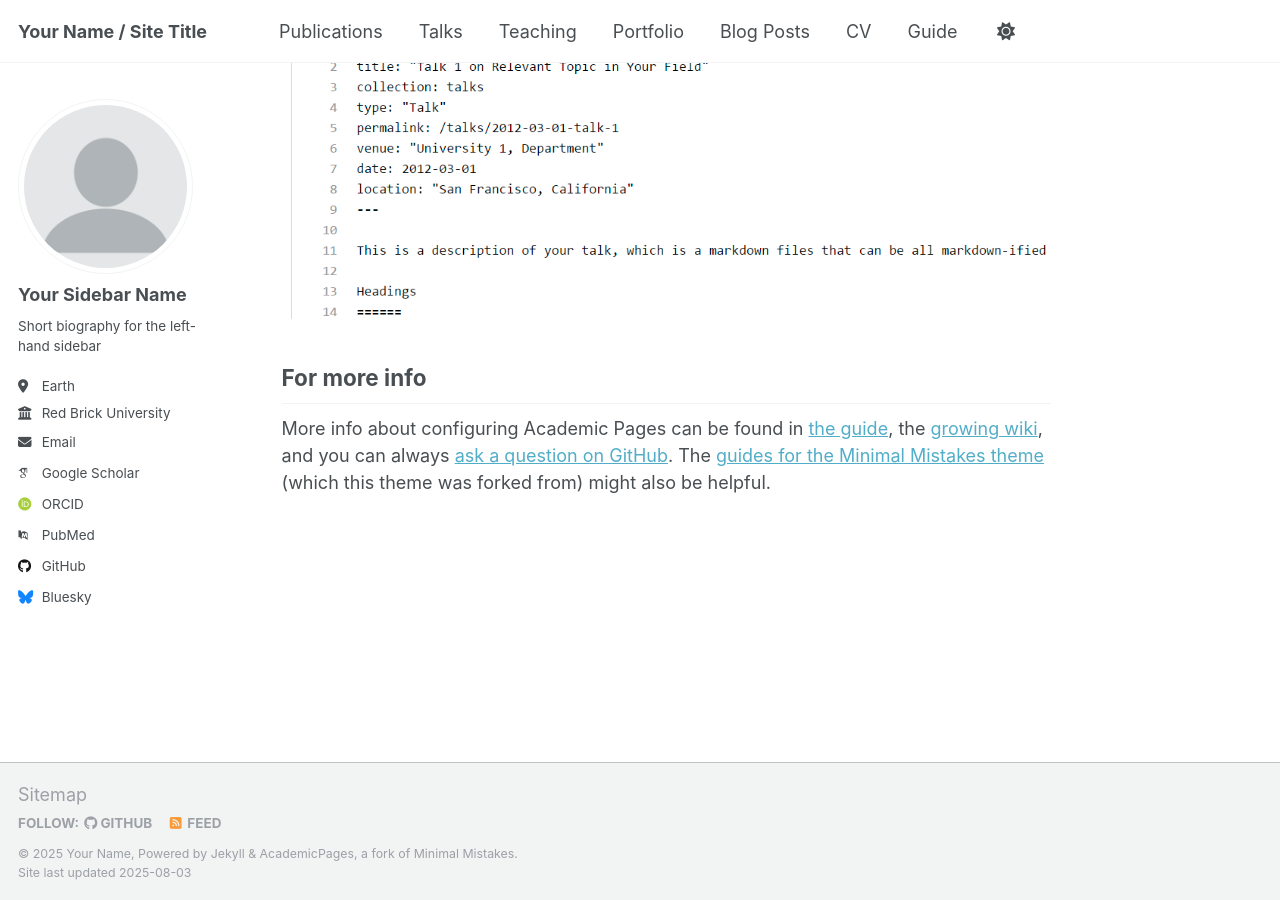
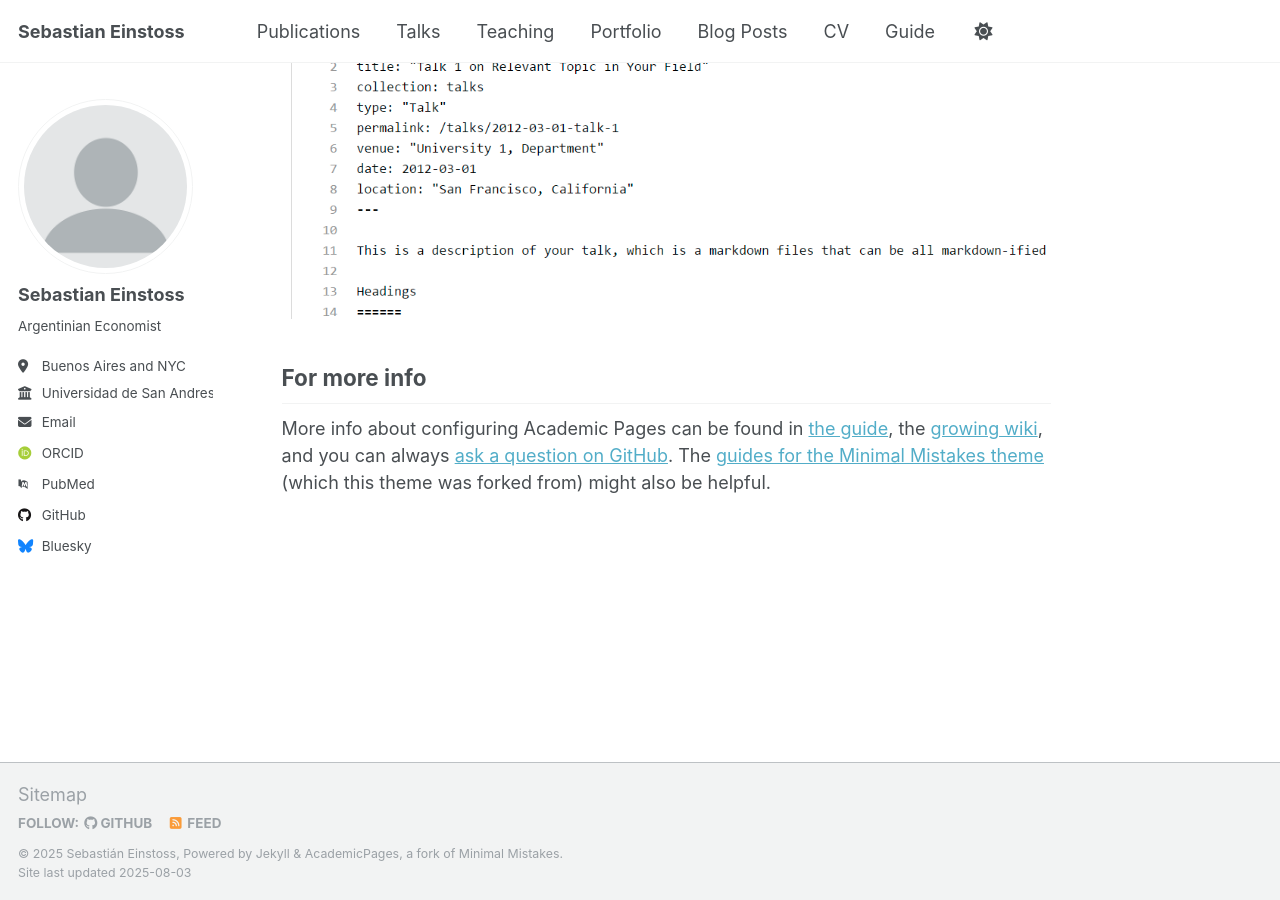
Before and after one commit to sebastianeinstoss/sebastianeinstoss.github.io, a Jekyll site: the page built from _pages/about.md, in a window 1280 px wide and 900 px high, scrolled down 2880 px. Built offline with Jekyll 4.4.1, drawn with Linux system fonts in a browser that asks for light colours; some web fonts are replaced; a script that is not in the unit is left out.

Commit message:
Update _config.yml

```diff
--- a/_config.yml
+++ b/_config.yml
@@ -9,13 +9,13 @@
 # Basic Site Settings
 locale                   : "en-US"
 site_theme               : "default"
-title                    : "Your Name / Site Title"
+title                    : "Sebastian Einstoss"
 title_separator          : "-"
-name                     : &name "Your Name"
-description              : &description "personal description"
-url                      : https://academicpages.github.io # the base hostname & protocol for your site e.g. "https://[your GitHub username].github.io" or if you already have some other page hosted on Github then use "https://[your GitHub username].github.io/[Your Repo Name]"
+name                     : &name "Sebastián Einstoss"
+description              : &description "PhD Student"
+url                      : https://sebastianeinstoss.github.io # the base hostname & protocol for your site e.g. "https://[your GitHub username].github.io" or if you already have some other page hosted on Github then use "https://[your GitHub username].github.io/[Your Repo Name]"
 baseurl                  : "" # the subpath of your site, e.g. "/blog"
-repository               : "academicpages/academicpages.github.io"
+repository               : "sebastianeinstoss.github.io"
 
 # Site Author - The following control what appear as part of the author content on the side bar.
 #               If a field is blank the icon and link will not appear, otherwise it will be shown.
@@ -23,18 +23,18 @@
 author:
   # Biographic information
   avatar           : "profile.png"
-  name             : "Your Sidebar Name"
+  name             : "Sebastian Einstoss"
   pronouns         : # example: "she/her"
-  bio              : "Short biography for the left-hand sidebar"
-  location         : "Earth"
-  employer         : "Red Brick University"
+  bio              : "Argentinian Economist"
+  location         : "Buenos Aires and NYC"
+  employer         : "Universidad de San Andres."
   uri              : # URL
-  email            : "none@example.org"
+  email            : "seinstossmastracchio@udesa.edu.ar"
 
   # Academic websites
   academia         : # URL
   arxiv            : # URL - Update with the correct link to your profile
-  googlescholar    : "https://scholar.google.com/citations?user=PS_CX0AAAAAJ"
+  googlescholar    :
   inspire-hep      : # URL
   impactstory      : # URL
   orcid            : "http://orcid.org/yourorcidurl"
```
